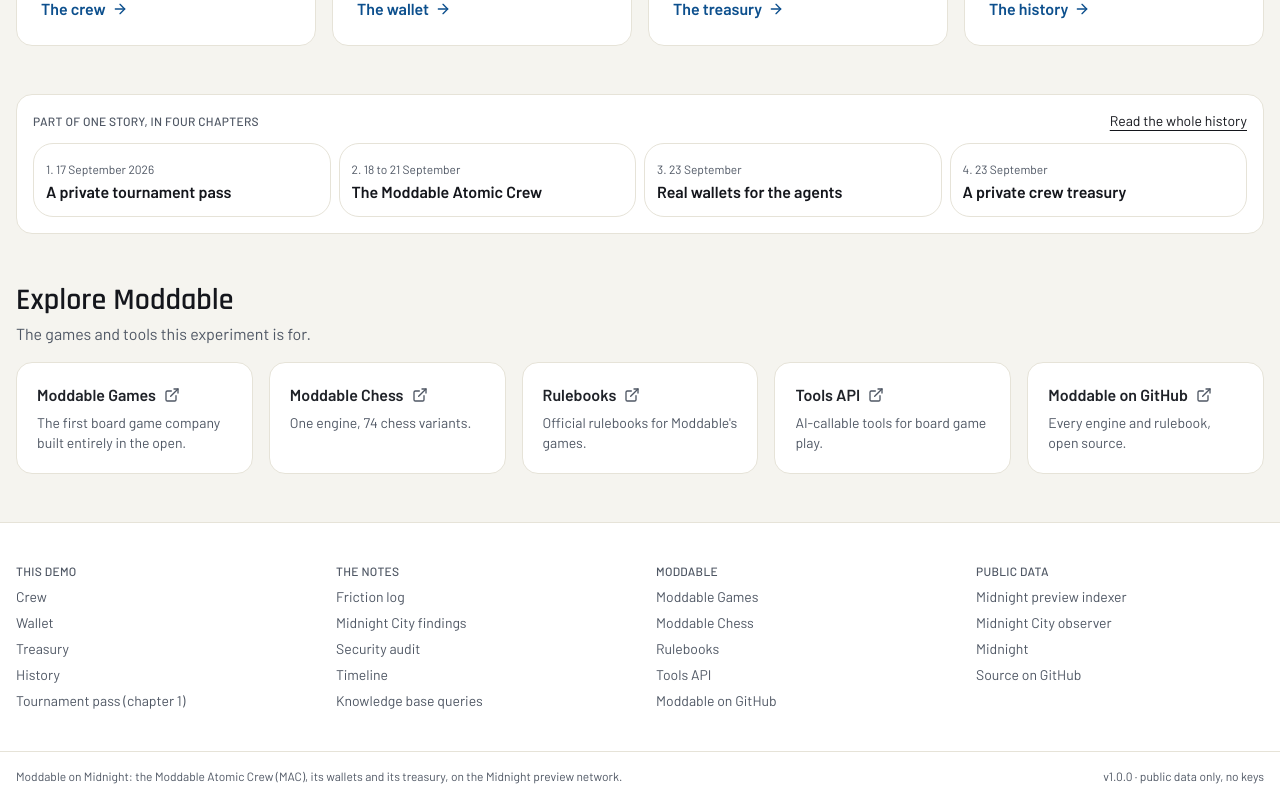
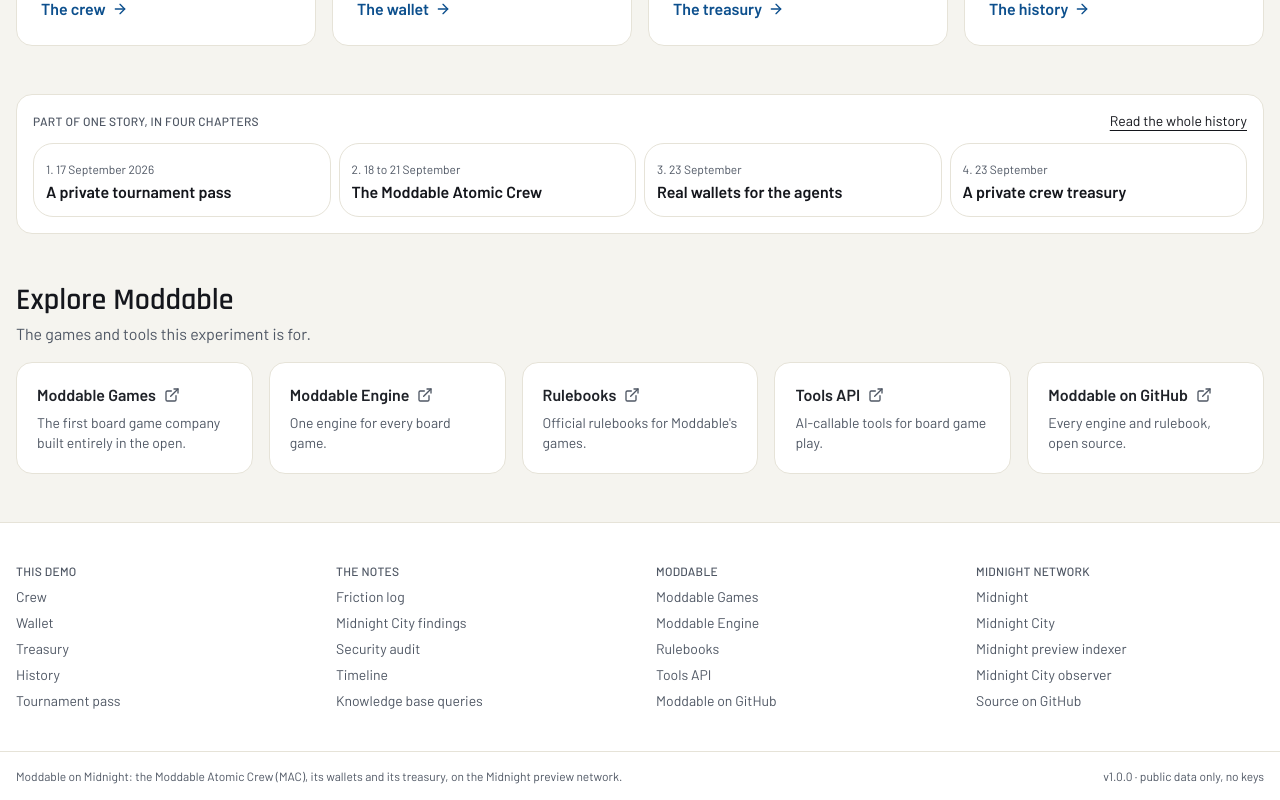
Before and after one commit to Moddable-Games/moddable-midnight, a React (Vite) app in the folder web/: page / in a window 1280 px wide. Shown: the part 747-1547 px from the top of the page. Built offline with nearby package versions, Linux system fonts and the light colour scheme.

Commit message:
Footer: Moddable Engine replaces Moddable Chess; Midnight Network column with a Midnight City link; plain Tournament pass title

```diff
--- a/web/public/data/site.json
+++ b/web/public/data/site.json
@@ -137,9 +137,9 @@
       "summary": "The first board game company built entirely in the open."
     },
     {
-      "title": "Moddable Chess",
-      "href": "https://chess.moddable.games/",
-      "summary": "One engine, 74 chess variants."
+      "title": "Moddable Engine",
+      "href": "https://engine.moddable.games/",
+      "summary": "One engine for every board game."
     },
     {
       "title": "Rulebooks",
@@ -159,16 +159,20 @@
   ],
   "sources": [
     {
+      "title": "Midnight",
+      "href": "https://midnight.network"
+    },
+    {
+      "title": "Midnight City",
+      "href": "https://midnight.city/"
+    },
+    {
       "title": "Midnight preview indexer",
       "href": "https://indexer.preview.midnight.network/api/v4/graphql"
     },
     {
       "title": "Midnight City observer",
       "href": "https://midnight.city/observer"
-    },
-    {
-      "title": "Midnight",
-      "href": "https://midnight.network"
     }
   ],
   "crewName": "Moddable Atomic Crew",
--- a/web/public/js/site-frame.js
+++ b/web/public/js/site-frame.js
@@ -39,11 +39,11 @@
       <div class="cols">
         ${column("THIS DEMO", [
           ...site.nav.map((p) => `<a href="${esc(page(p.href))}">${esc(p.label)}</a>`),
-          `<a href="tournament.html">Tournament pass (chapter 1)</a>`,
+          `<a href="tournament.html">Tournament pass</a>`,
         ])}
         ${column("THE NOTES", site.documents.slice(0, 5).map((d) => out(repo(d.href), d.title)))}
         ${column("MODDABLE", site.moddable.map((m) => out(m.href, m.title)))}
-        ${column("PUBLIC DATA", [...site.sources.map((s) => out(s.href, s.title)), out(site.repo, "Source on GitHub")])}
+        ${column("MIDNIGHT NETWORK", [...site.sources.map((s) => out(s.href, s.title)), out(site.repo, "Source on GitHub")])}
       </div>
       <div class="base">
         <span>${esc(site.name)}: the ${esc(site.crewName)} (${esc(site.crewShort)}), its wallets and its treasury, on the Midnight preview network.</span>
--- a/web/src/components/site-footer.tsx
+++ b/web/src/components/site-footer.tsx
@@ -20,7 +20,7 @@
           {SITE.nav.map((page) => (
             <li key={page.key}><a href={pageHref(page.href)} className={linkClass}>{page.label}</a></li>
           ))}
-          <li><a href={pageHref("tournament.html")} className={linkClass}>Tournament pass (chapter 1)</a></li>
+          <li><a href={pageHref("tournament.html")} className={linkClass}>Tournament pass</a></li>
         </Column>
         <Column title="The notes">
           {SITE.documents.slice(0, 5).map((doc) => (
@@ -32,7 +32,7 @@
             <li key={link.href}><a href={link.href} target="_blank" rel="noopener" className={linkClass}>{link.title}</a></li>
           ))}
         </Column>
-        <Column title="Public data">
+        <Column title="Midnight Network">
           {SITE.sources.map((link) => (
             <li key={link.href}><a href={link.href} target="_blank" rel="noopener" className={linkClass}>{link.title}</a></li>
           ))}
```
